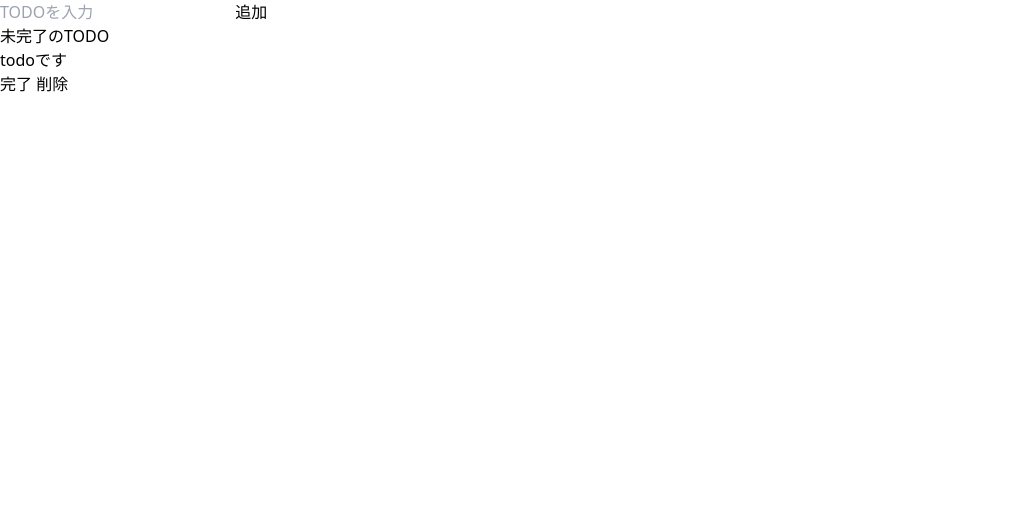
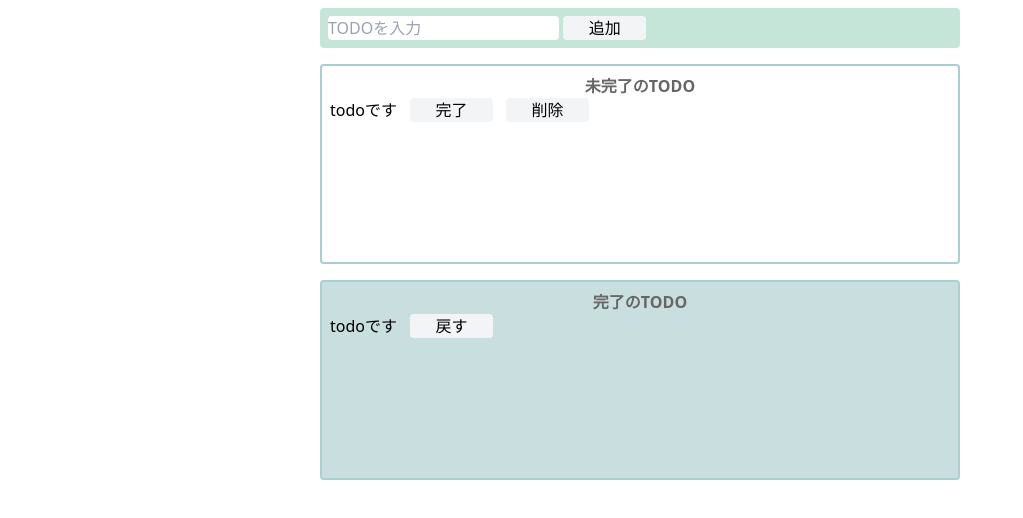
Before and after one commit to kouichirousan/react-udemy, a plain HTML site: page todo/index.html in a window 1280 px wide. Shown: the whole page, without its empty margins (0-1023 px from the left). Drawn offline with nearby package versions, Linux system fonts and the light colour scheme.

Commit message:
feat:tailwind cssでスタイルを当てた

```diff
--- a/todo/index.html
+++ b/todo/index.html
@@ -6,24 +6,34 @@
     <script src="https://cdn.tailwindcss.com"></script>
   </head>
 
-  <body>
-    <div>
-        <input placeholder="TODOを入力">
-        <button>追加</button>
+  <body class="flex flex-col items-center">
+    <div class="bg-[#c6e5d9] w-[50vw] h-[5vh] p-[1vh] m-[1vh] rounded">
+        <input placeholder="TODOを入力" class="rounded border-none">
+        <button class="rounded border-none px-[2vw] bg-gray-100 hover:bg-[#79a8a9] hover:text-[#fff] hover:corsor-pointer">追加</button>
     </div>
-    <div>
-        <p>未完了のTODO</p>
+    <div class="border-2 border-solid border-[#aacfd0] w-[50vw] p-[1vh] m-[1vh] rounded min-h-[25vh]">
+        <p class="text-center mt-0 font-bold text-[#666]">未完了のTODO</p>
         <ul>
-            <div>
-                <li>
+            <li>
+                <div class="flex items-center">
                     <p>todoです</p>
-                    <button>完了</button>
-                    <button>削除</button>
-                </li>
-            </div>
+                    <button class="rounded border-none px-[2vw] mx-[1vw] md-[1vh] bg-gray-100 hover:bg-[#79a8a9] hover:text-[#fff] hover:corsor-pointer">完了</button>
+                    <button class="rounded border-none px-[2vw] bg-gray-100 hover:bg-[#79a8a9] hover:text-[#fff] hover:corsor-pointer">削除</button>
+                </div>
+            </li>
         </ul>
     </div>
-    <div></div>
+    <div class="border-2 border-solid border-[#aacfd0] w-[50vw] p-[1vh] m-[1vh] rounded min-h-[25vh] bg-[#c9dede]">
+        <p class="text-center mt-0 font-bold text-[#666]">完了のTODO</p>
+        <ul>
+            <li>
+                <div class="flex">
+                    <p>todoです</p>
+                    <button class="rounded border-none px-[2vw] bg-gray-100 hover:bg-[#79a8a9] hover:text-[#fff] hover:corsor-pointer mx-[1vw] md-[1vh]">戻す</button>
+                </div>
+            </li>
+        </ul>
+    </div>
     <script src="./src/index.js"></script>
   </body>
 </html>
```
